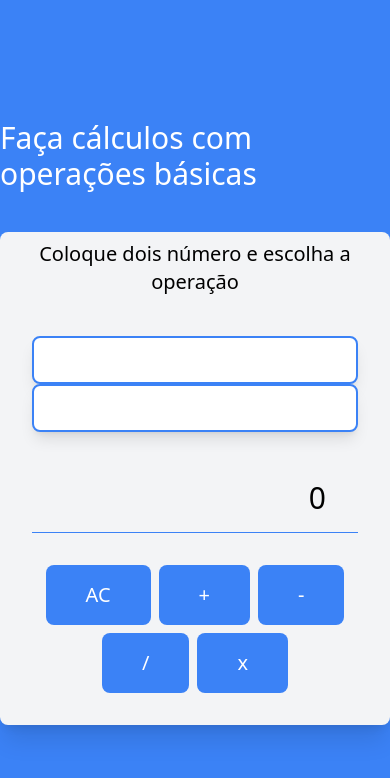
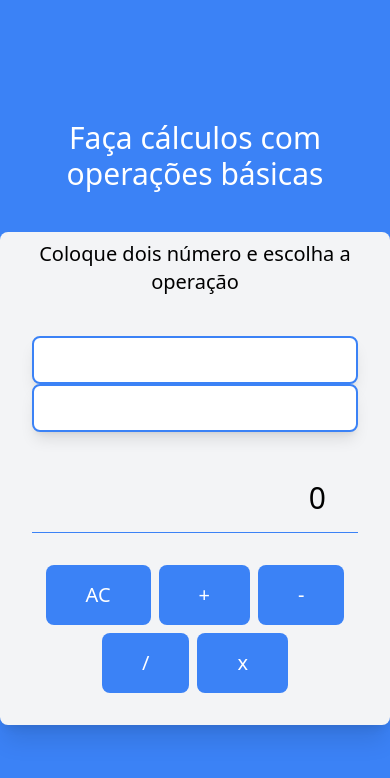
Before and after one commit to victorbr988/Calculadora-MVP, a React (Vite) app: page / in a window 390 px wide. Shown: the top 778 px of the page. Built offline with nearby package versions, Linux system fonts and the light colour scheme.

Commit message:
style: fix responsiveness in app title

```diff
--- a/src/App.jsx
+++ b/src/App.jsx
@@ -3,7 +3,7 @@ import { CardCalculator } from './components/CardCalculator'
 function App() {
   return (
     <div className="h-screen bg-blue-500 flex flex-col justify-center items-center">
-      <h1 className='mb-10 text-3xl text-white'>Faça cálculos com operações básicas</h1>
+      <h1 className='mb-10 text-3xl text-center text-white'>Faça cálculos com operações básicas</h1>
       <CardCalculator />
     </div>
   )
```
